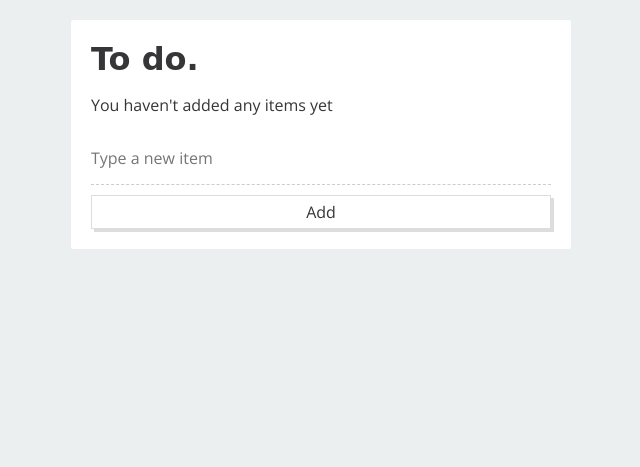
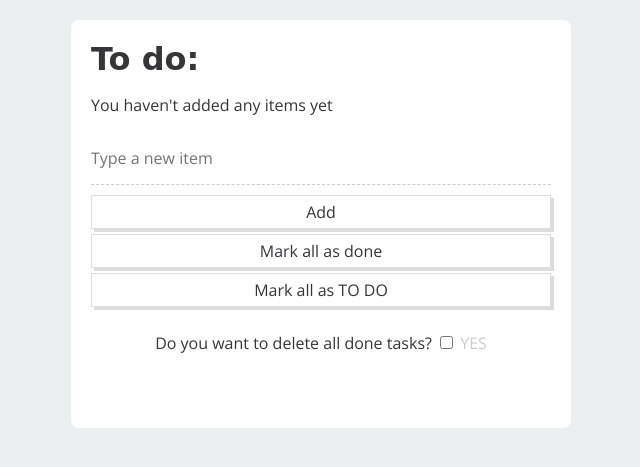
Before and after one commit to BartekPacocha/to-do-app, a PHP site: page / in a window 1280 px wide. Shown: the top 467 px of the page, without its empty margins (319-959 px from the left). Run offline with PHP 8.4, Linux system fonts and the light colour scheme; data that the repository does not hold is empty; some libraries are stand-ins or nearby versions.

Commit message:
add: add.php, delete.php, js, markall

```diff
--- a/add.php
+++ b/add.php
@@ -18,8 +18,8 @@ if(isset($_POST['name'])) {
 			'user' => $_SESSION['user_id']
 		]);
 	}
-} else {
-	echo 'brak name';
 }
 
+
+
 header('Location: index.php');
--- a/css/main.css
+++ b/css/main.css
@@ -19,7 +19,7 @@ a {
 	width: 100%;
 	max-width: 500px;
 	padding: 20px;
-	border-radius: 2px;
+	border-radius: 8px;
 	box-shadow: 3px 3px 0 rgba()0, 0, 0, .1;
 	box-sizing:border-box;
 }
@@ -82,3 +82,45 @@ a {
 	margin-top: 10px;
 	box-shadow: 3px 3px 0 #ddd;
 }
+
+/* Mark button*/
+
+.mark {
+	background-color: #fff;
+	padding: 5px 10px;
+	border: 1px solid #ddd;
+	width: 100%;
+	margin-top: 5px;
+	box-shadow: 3px 3px 0 #ddd;
+}
+
+/* delete question */
+
+.question {
+	text-align: center;
+	margin-top: 25px;
+	margin-bottom: 15px;
+}
+
+.question input[type=checkbox] + label {
+	color: #ccc;
+}
+
+.question input[type=checkbox]:checked + label {
+	color: #f00;
+}
+
+/* Delete done button */
+
+.delete-done {
+	background-color: #fff;
+	padding: 5px 10px;
+	border: 1px solid #ddd;
+	width: 100%;
+	margin-top: 5px;
+	box-shadow: 3px 3px 0 #ddd;
+}
+
+.visible {
+	visibility: hidden;
+}
--- a/index.php
+++ b/index.php
@@ -27,12 +27,15 @@ $items = $itemsQuery->rowCount() ? $itemsQuery : [];
 	<link href="https://fonts.googleapis.com/css?family=Shadows+Into+Light" rel="stylesheet">
 	<link rel="stylesheet" href="css/main.css">
 
+	<script src="http://code.jquery.com/jquery-1.9.1.js"></script>
+	<script src="js/script.js"></script>
+
 	<meta name="viewport" content="width=device-width, initial-scale=1.0">
 
 </head>
 <body>
 	<div class="list">
-		<h1 class="header">To do.</h1>
+		<h1 class="header">To do:</h1>
 
 		<?php if(!empty($items)):?>
 
@@ -43,7 +46,7 @@ $items = $itemsQuery->rowCount() ? $itemsQuery : [];
 					<?php if(!$item['done']): ?>
 						<a href="mark.php?as=done&item=<?php echo $item['id']?>" class="done-button">Done</a>
 					<?php else: ?>
-						<a href="mark.php?as=notdone&item=<?php echo $item['id']?>" class="done-button">Not Done</a>
+						<a href="mark.php?as=notdone&item=<?php echo $item['id']?>" class="done-button">TO DO</a>
 					<?php endif; ?>
 				</li>
 			<?php endforeach ?>
@@ -58,6 +61,21 @@ $items = $itemsQuery->rowCount() ? $itemsQuery : [];
 			<input type="submit" value="Add" class="submit">
 		</form>
 
+		<form class="item-mark" action="markAll.php" method="post" >
+			<input type="submit" value="Mark all as done" class="mark" name="mark-all">
+			<input type="submit" value="Mark all as TO DO" class="mark" name="unmark-all">
+		</form>
+
+		<form class="item-delete" action="delete.php" method="post">
+			<p class="question">Do you want to delete all done tasks?
+				<input type="checkbox" id="check-yes" name="check-yes" value="yes">
+				<label for="check-yes">YES</label>
+			</p>
+			<input type="submit" value="Delete" class="delete-done visible">
+		</form>
+
+
+
 	</div>
 </body>
 </html>
--- /dev/null
+++ b/js/script.js
@@ -0,0 +1,8 @@
+$(document).ready(function () {
+    $('#check-yes').change(function () {
+    	if (this.checked)
+    		$('.delete-done').removeClass('visible');
+    	else
+    		$('.delete-done').addClass('visible');
+    })
+});
```
Also changed, not shown: delete.php (added, +24 -0 lines), markAll.php (added, +24 -0 lines).
